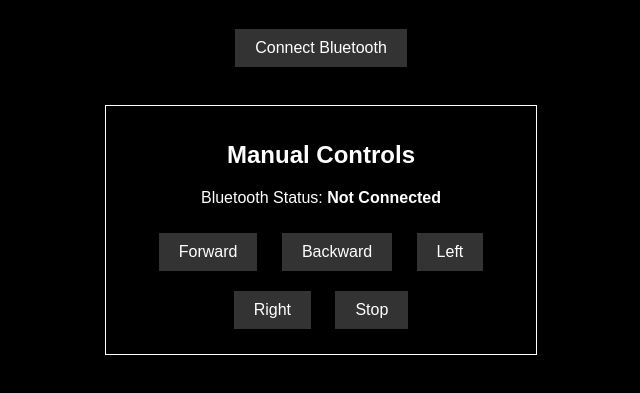
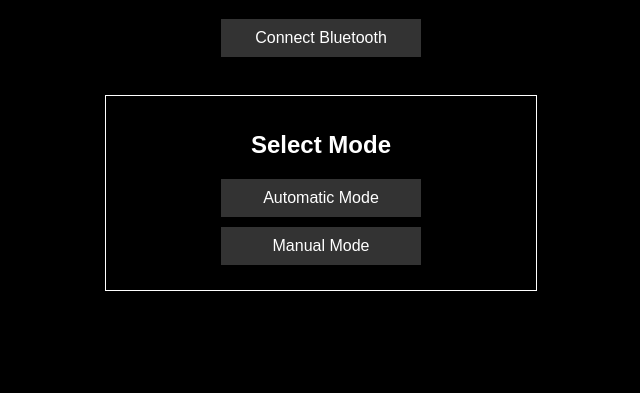
Before and after one commit to IK246/Water-Surface-Cleaning-Bot, a plain HTML site: page index.html in a window 1280 px wide. Shown: the part 61-454 px from the top of the page, without its empty margins (319-959 px from the left). Drawn offline with Linux system fonts and the light colour scheme.

Commit message:
Update index.html

```diff
--- a/index.html
+++ b/index.html
@@ -19,11 +19,14 @@
       color: #fff;
       border: none;
       cursor: pointer;
+      display: block;
+      width: 200px;
+      margin: 10px auto;
     }
     button:hover {
       background-color: #555;
     }
-    #manualModeDiv {
+    #modeSelection, #manualModeDiv, #autoModeDiv {
       border: 1px solid #fff;
       padding: 15px;
       margin: 10px auto;
@@ -40,22 +43,39 @@
   <h1>Water Surface Cleaning Robot</h1>
 
   <!-- Connect Bluetooth -->
-  <button onclick="connectBluetooth()">Connect Bluetooth</button><br><br>
+  <button onclick="connectBluetooth()">Connect Bluetooth</button><br>
+
+  <!-- Mode Selection -->
+  <div id="modeSelection">
+    <h2>Select Mode</h2>
+    <button onclick="setMode('auto')">Automatic Mode</button>
+    <button onclick="setMode('manual')">Manual Mode</button>
+  </div>
+
+  <!-- AUTO MODE SECTION -->
+  <div id="autoModeDiv" style="display: none;">
+    <h2>Automatic Mode Active</h2>
+    <p>The robot moves automatically using sensor input.</p>
+    <p>Sensor Status: <span id="statusText">Waiting...</span></p>
+  </div>
 
   <!-- MANUAL MODE SECTION -->
-  <div id="manualModeDiv">
+  <div id="manualModeDiv" style="display: none;">
     <h2>Manual Controls</h2>
-    <p>Bluetooth Status: <span id="statusText">Not Connected</span></p>
-    <button onclick="sendCommand('F')">Forward</button>
-    <button onclick="sendCommand('B')">Backward</button>
-    <button onclick="sendCommand('L')">Left</button>
-    <button onclick="sendCommand('R')">Right</button>
-    <button onclick="sendCommand('S')">Stop</button>
+    <button onclick="sendCommand('FORWARD')">Move Forward</button>
+    <button onclick="sendCommand('BACKWARD')">Move Backward</button>
+    <button onclick="sendCommand('LEFT')">Turn Left</button>
+    <button onclick="sendCommand('RIGHT')">Turn Right</button>
+    <button onclick="sendCommand('STOP')">Stop</button>
   </div>
 
   <script>
     let bluetoothDevice;
     let bluetoothCharacteristic;
+    let autoMode = false;
+    let detectionInterval = null;
+    let lastSensorStatus = "STOP";
+    const statusText = document.getElementById("statusText");
 
     async function connectBluetooth() {
       try {
@@ -66,21 +86,50 @@
         const server = await bluetoothDevice.gatt.connect();
         const service = await server.getPrimaryService("0000ffe0-0000-1000-8000-00805f9b34fb");
         bluetoothCharacteristic = await service.getCharacteristic("0000ffe1-0000-1000-8000-00805f9b34fb");
-        document.getElementById("statusText").innerText = "Connected";
         alert("Bluetooth connected!");
       } catch (error) {
         alert("Bluetooth connection failed: " + error);
       }
     }
 
-    async function sendCommand(cmd) {
+    async function sendCommand(command) {
       if (!bluetoothCharacteristic) {
         alert("Bluetooth not connected!");
         return;
       }
       const encoder = new TextEncoder();
-      await bluetoothCharacteristic.writeValue(encoder.encode(cmd));
-      console.log("Sent command:", cmd);
+      await bluetoothCharacteristic.writeValue(encoder.encode(command));
+      console.log("Sent command:", command);
+    }
+
+    function setMode(mode) {
+      autoMode = (mode === 'auto');
+      document.getElementById("autoModeDiv").style.display = autoMode ? "block" : "none";
+      document.getElementById("manualModeDiv").style.display = autoMode ? "none" : "block";
+
+      if (autoMode) {
+        detectionInterval = setInterval(checkSensorStatus, 2000);
+      } else {
+        clearInterval(detectionInterval);
+        detectionInterval = null;
+        statusText.innerText = "Waiting...";
+      }
+    }
+
+    async function checkSensorStatus() {
+      try {
+        const response = await fetch("/sensor-status");
+        const sensorData = await response.text();
+        statusText.innerText = sensorData;
+
+        if (sensorData !== lastSensorStatus) {
+          sendCommand(sensorData);
+        }
+        lastSensorStatus = sensorData;
+      } catch (error) {
+        console.error("Error fetching sensor data:", error);
+        statusText.innerText = "Error";
+      }
     }
   </script>
 
```
